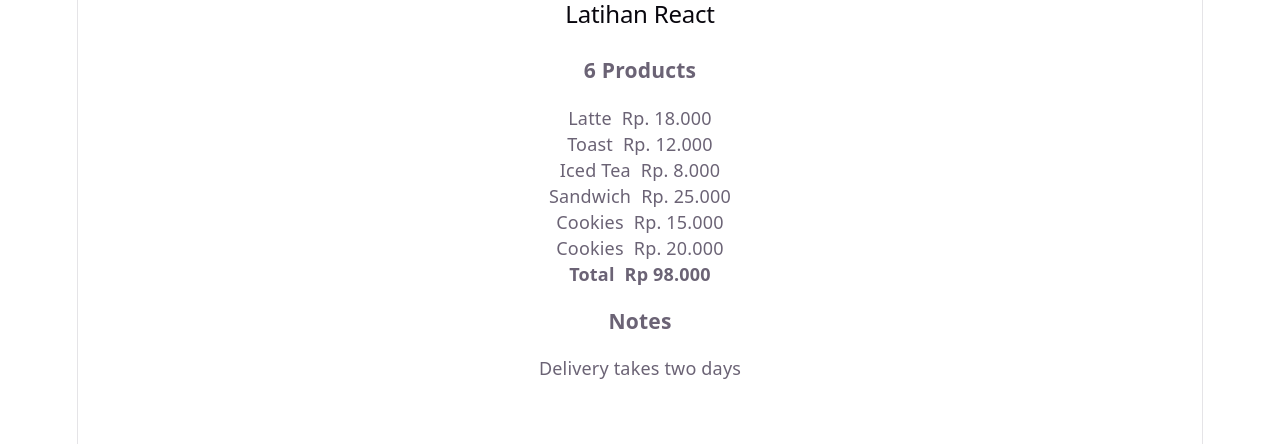
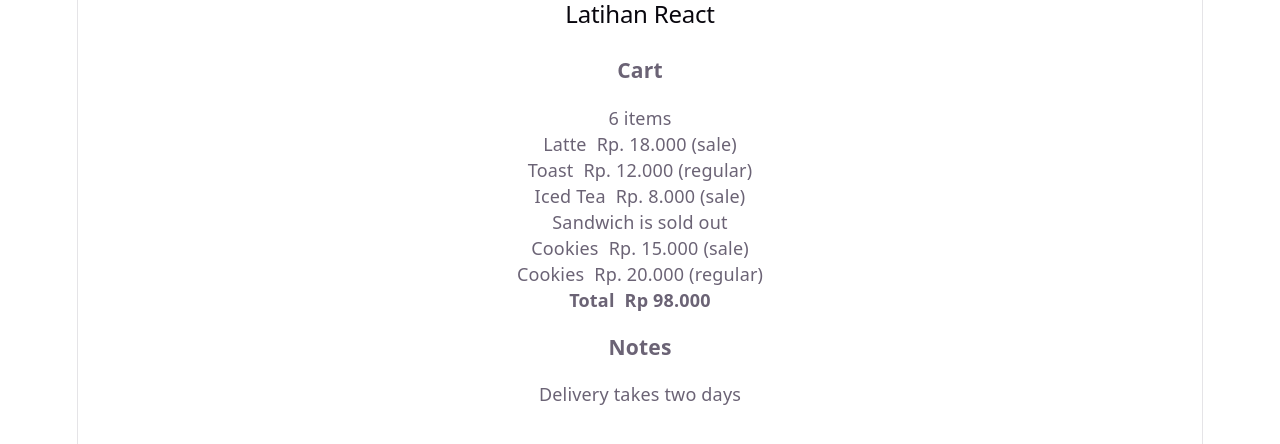
Before and after one commit to wech11/bwa-react-dasar, a React (Vite) app: page / in a window 1280 px wide. Shown: the top 444 px of the page. Built offline with nearby package versions, Linux system fonts and the light colour scheme.

Commit message:
section 4 - tampilan bersyarat

```diff
--- a/src/basic/pages/ProductList.tsx
+++ b/src/basic/pages/ProductList.tsx
@@ -6,14 +6,16 @@ type Product = {
   id: string;
   name: string;
   price: number;
+  inOnSale?: boolean;
+  isSoldOut?: boolean;
 };
 
 const products: Product[] = [
-  { id: "1", name: "Latte", price: 18000 },
-  { id: "2", name: "Toast", price: 12000 },
-  { id: "3", name: "Iced Tea", price: 8000 },
-  { id: "4", name: "Sandwich", price: 25000 },
-  { id: "5", name: "Cookies", price: 15000 },
+  { id: "1", name: "Latte", price: 18000 , inOnSale: true, isSoldOut: false},
+  { id: "2", name: "Toast", price: 12000, inOnSale: false, isSoldOut: false },
+  { id: "3", name: "Iced Tea", price: 8000, inOnSale: true, isSoldOut: false },
+  { id: "4", name: "Sandwich", price: 25000, inOnSale: false, isSoldOut: true },
+  { id: "5", name: "Cookies", price: 15000, inOnSale: true, isSoldOut: false },
   { id: "6", name: "Cookies", price: 20000 },
 ];
 
@@ -21,12 +23,15 @@ function ProductList() {
   const total = products.reduce((sum, product) => sum + product.price, 0);
   return (
     <div>
-      <Card title={products.length + " Products"}>
+      <Card title="Cart">
+        {products.length > 0 && <p>{products.length} items</p>}
         {products.map((product) => (
           <ProductRow
             key={product.id}
             name={product.name}
             price={product.price}
+            inOnSale={product.inOnSale}
+            isSoldOut={product.isSoldOut}
           />
         ))}
         <CartSummary total={total} />
--- a/src/basic/pages/ProductRow.tsx
+++ b/src/basic/pages/ProductRow.tsx
@@ -1,9 +1,10 @@
 type ProductRowProps = {
-  readonly name: string
-  readonly price: number
-  readonly currency?: string
-}
-
+  readonly name: string;
+  readonly price: number;
+  readonly currency?: string;
+  readonly inOnSale?: boolean;
+  readonly isSoldOut?: boolean;
+};
 
 // function ProductRow(props) {
 //   return (
@@ -14,15 +15,26 @@ type ProductRowProps = {
 //   )
 // }
 
-function ProductRow({ name, price, currency = 'Rp.' }: ProductRowProps) {            // destructuring props
-
+function ProductRow({
+  name,
+  price,
+  currency = "Rp.",
+  inOnSale,
+  isSoldOut,
+}: ProductRowProps) {
+  // destructuring props
+  if (isSoldOut) {
+    return <div>{name} is sold out</div>;
+  }
   return (
     <div>
       <span style={{ marginRight: 10 }}>{name}</span>
-      <span>{currency} {price.toLocaleString('id-ID')}</span>
+      <span>
+        {currency} {price.toLocaleString("id-ID")}
+      </span>
+      {inOnSale ? <span> (sale)</span> : <span> (regular)</span>}
     </div>
-  )
+  );
 }
 
-
-export default ProductRow
+export default ProductRow;
```
Also changed, not shown: src/basic/.glossarium.txt.
